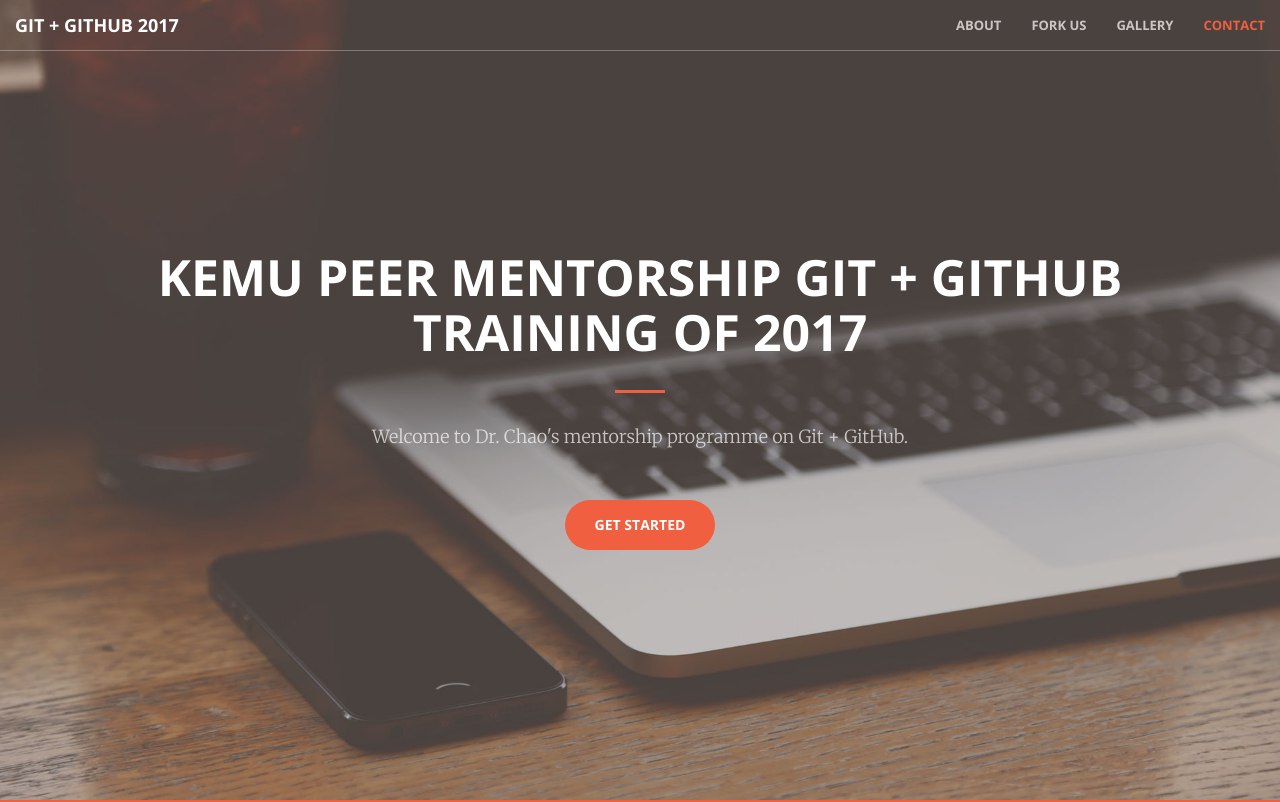
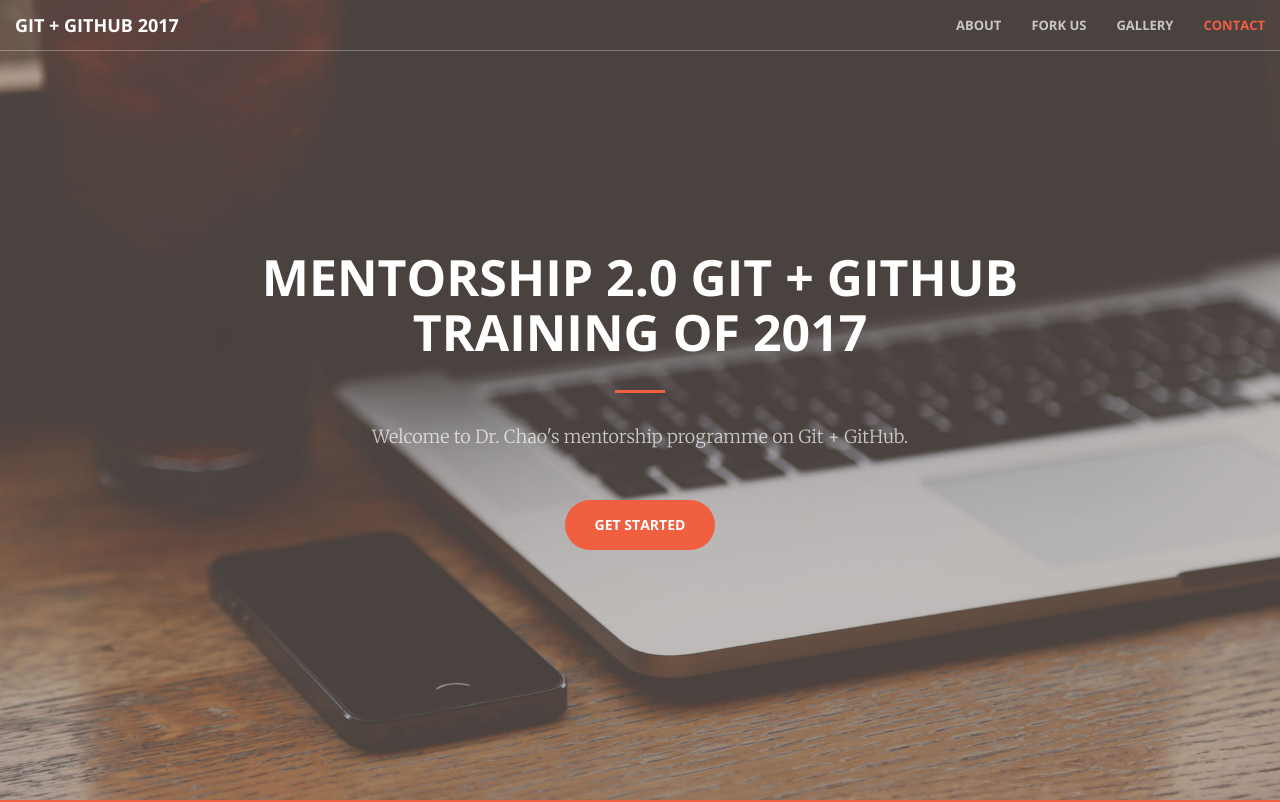
Before and after one commit to DianaSagom/gitclass, a website: page index.html in a window 1280 px wide. Shown: the top 802 px of the page. Drawn offline with nearby package versions, Linux system fonts and the light colour scheme.

Commit message:
Updated the header name

```diff
--- a/index.html
+++ b/index.html
@@ -71,7 +71,7 @@
     <header>
         <div class="header-content">
             <div class="header-content-inner">
-                <h1 id="homeHeading">KeMU Peer Mentorship Git + GitHub training of 2017</h1>
+                <h1 id="homeHeading">Mentorship 2.0 Git + GitHub training of 2017</h1>
                 <hr>
                 <p>Welcome to Dr. Chao's mentorship programme  on Git + GitHub. </p>
                 <a href="#about" class="btn btn-primary btn-xl page-scroll">Get Started</a>
```
